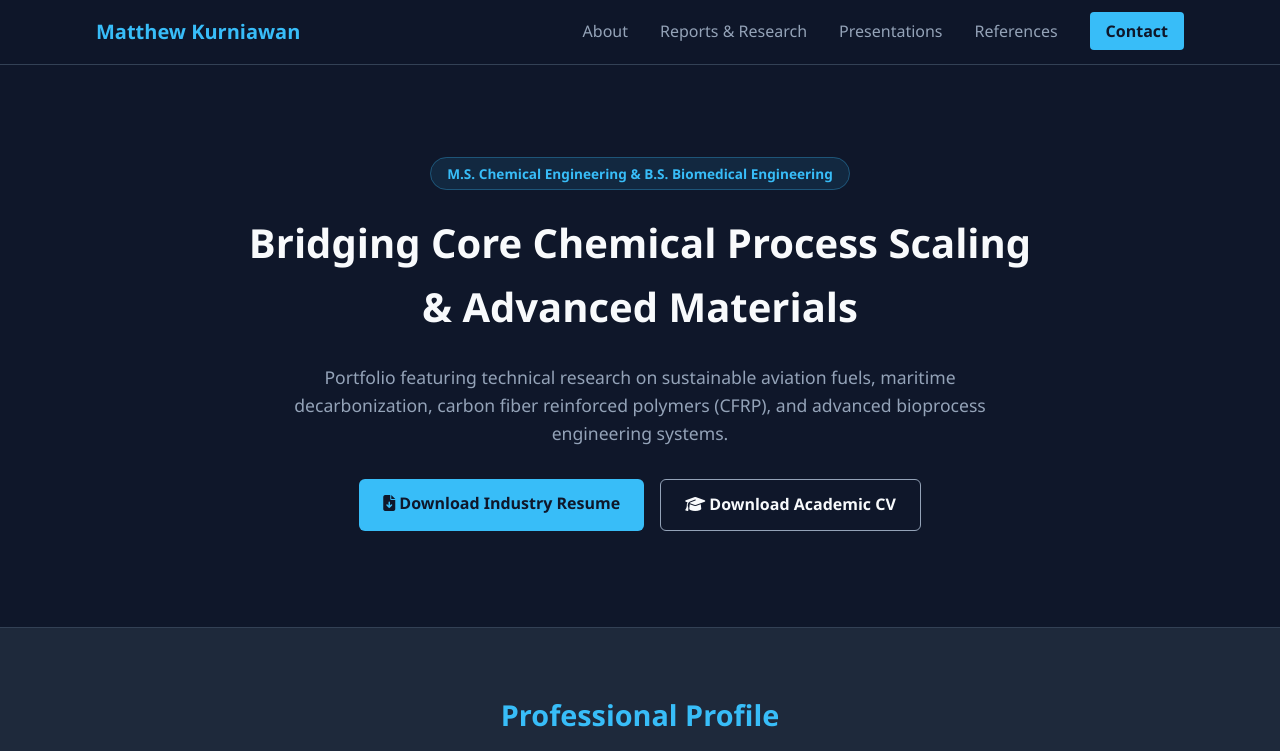
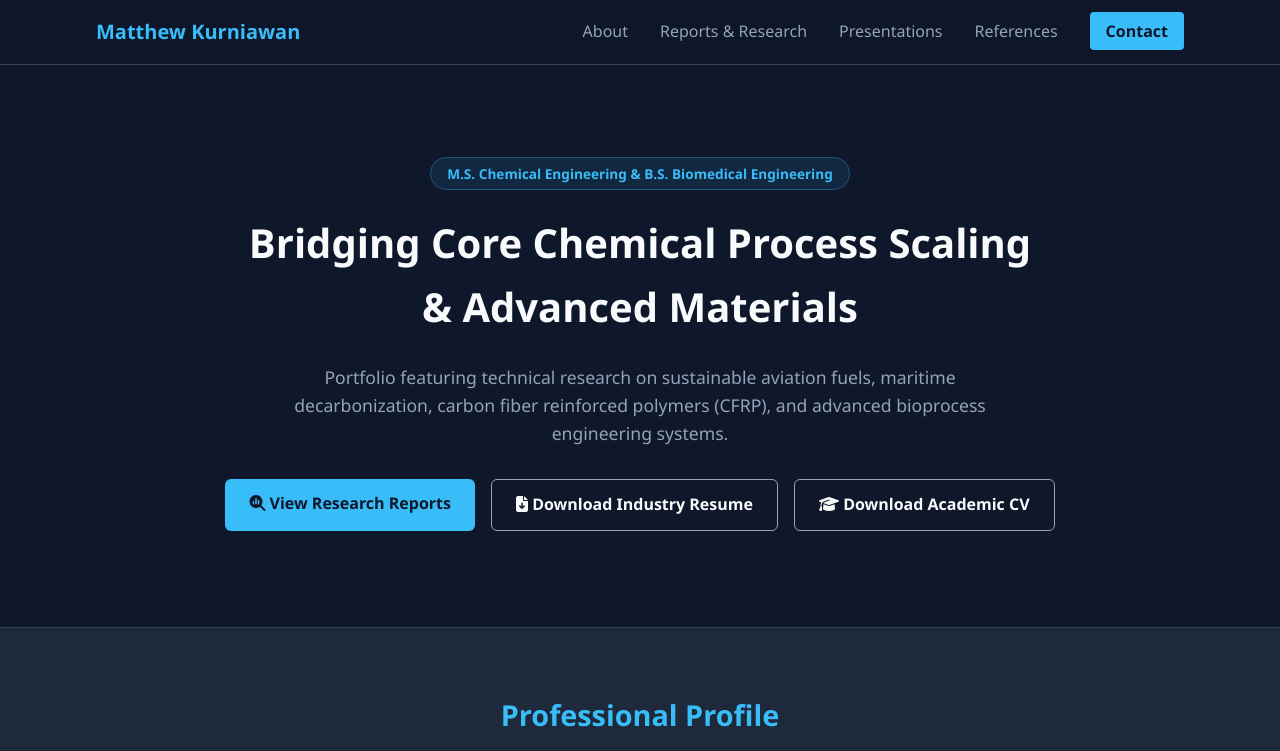
Before and after one commit to mkurni52/my-engineering-projects, a website: page index.html in a window 1280 px wide. Shown: the top 751 px of the page. Drawn offline with Linux system fonts and the light colour scheme.

Commit message:
Update index.html

```diff
--- a/index.html
+++ b/index.html
@@ -39,8 +39,14 @@
             <h2>Bridging Core Chemical Process Scaling & Advanced Materials</h2>
             <p>Portfolio featuring technical research on sustainable aviation fuels, maritime decarbonization, carbon fiber reinforced polymers (CFRP), and advanced bioprocess engineering systems.</p>
             <div class="hero-buttons">
-                <a href="https://github.com/mkurni52/my-engineering-projects/releases/download/1.0.0/Matthew_Kurniawan_Engineering_Resume_08082026v3.docx" download class="btn primary"><i class="fa-solid fa-file-arrow-down"></i> Download Industry Resume</a>
-                <a href="path-to-your-academic-cv.pdf" download class="btn secondary"><i class="fa-solid fa-graduation-cap"></i> Download Academic CV</a>
+                <!-- Button 1: View Reports Anchor Link -->
+                <a href="#projects" class="btn primary"><i class="fa-solid fa-magnifying-glass-chart"></i> View Research Reports</a>
+
+                <!-- Button 2: Download Industry Resume -->
+                <a href="https://github.com/mkurni52/my-engineering-projects/releases/download/1.0.0/Matthew_Kurniawan_Industry_Resume.docx" download class="btn secondary"><i class="fa-solid fa-file-arrow-down"></i> Download Industry Resume</a>
+
+                <!-- Button 3: Download Academic CV (PhD Track) -->
+                <a href="https://github.com/mkurni52/my-engineering-projects/releases/download/1.0.0/Matthew_Kurniawan_EngineeringPhD_Resume.docx" download class="btn secondary"><i class="fa-solid fa-graduation-cap"></i> Download Academic CV</a>
             </div>
         </div>
     </section>
```
